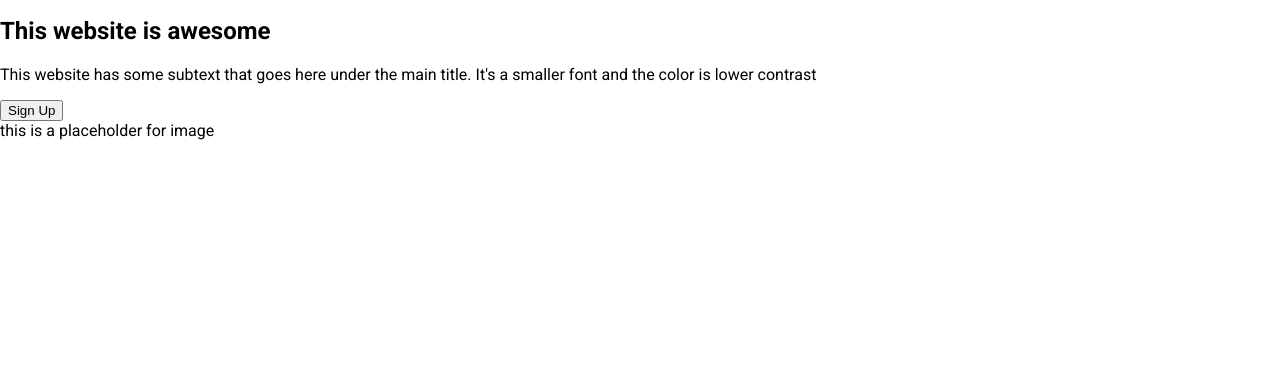
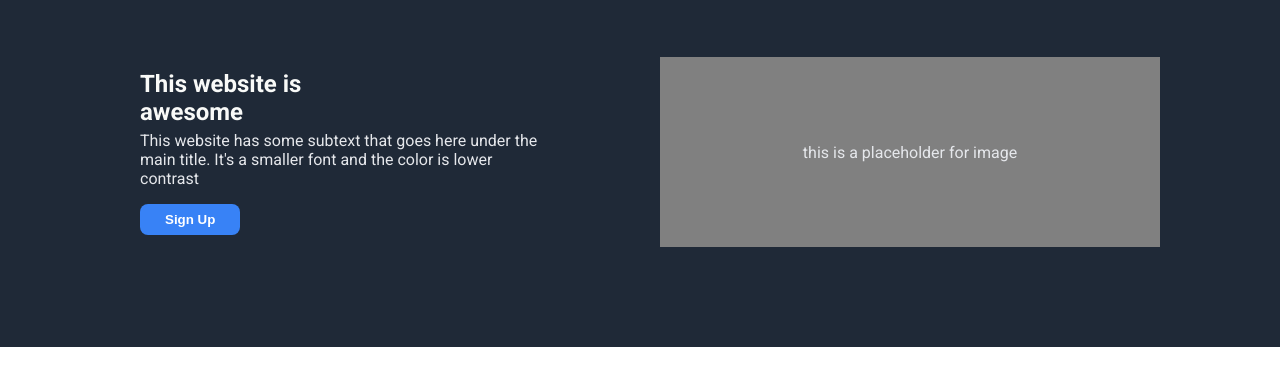
Before and after one commit to selwynborja/landing-page, a plain HTML site: page index.html in a window 1280 px wide. Shown: the part 60-446 px from the top of the page. Drawn offline with Linux system fonts and the light colour scheme.

Commit message:
Add styles for the hero section

```diff
--- a/styles.css
+++ b/styles.css
@@ -33,3 +33,50 @@ a {
   text-decoration: none;
   color: #e5e7eb;
 }
+
+.hero {
+  display: flex;
+  align-items: center;
+  justify-content: space-evenly;
+}
+
+#hero-section {
+  background-color: #1f2937;
+  padding:  60px 0 100px 20px;
+}
+
+.title h1 {
+  color: #f9faf8;
+  width: 220px;
+  margin-top: 0;
+  margin-bottom: 5px;
+}
+
+.title {
+ width: 400px;
+}
+
+.title p {
+  color: #e5e7eb;
+  margin-top: 5px;
+}
+
+.placeholder-img {
+  background-color: gray;
+  height: 190px;
+  width: 500px;
+  display: flex;
+  align-items: center;
+  justify-content: center;
+  color: #e5e7eb;
+}
+
+.title button {
+  background-color: #3882f6;
+  color: #fff;
+  padding: 8px 25px;
+  border: none;
+  border-radius: 8px;
+  font-weight: 600;
+  cursor: pointer;
+}
```
